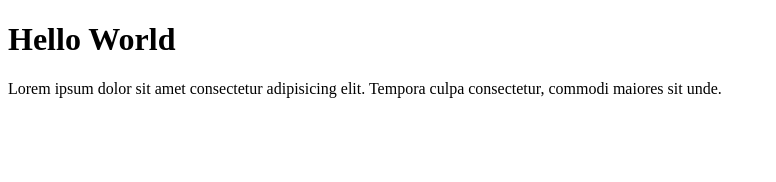
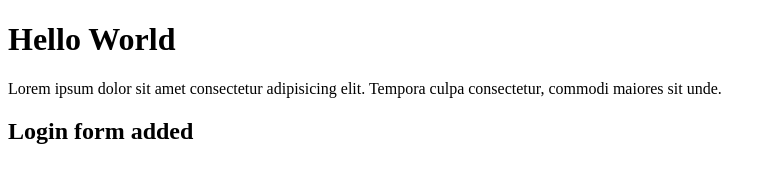
Before and after one commit to Zihad07/Basic_git, a plain HTML site: page index.html in a window 1280 px wide. Shown: the whole page, without its empty margins (0-776 px from the left). Drawn offline with Linux system fonts and the light colour scheme.

Commit message:
login form added

```diff
--- a/index.html
+++ b/index.html
@@ -9,5 +9,7 @@
 <body>
     <h1>Hello World</h1>
     <p>Lorem ipsum dolor sit amet consectetur adipisicing elit. Tempora culpa consectetur, commodi maiores sit unde.</p>
+
+    <h2>Login form added</h2>
 </body>
 </html>
--- /dev/null
+++ b/login.js
@@ -0,0 +1 @@
+console.log('login_form')
```
